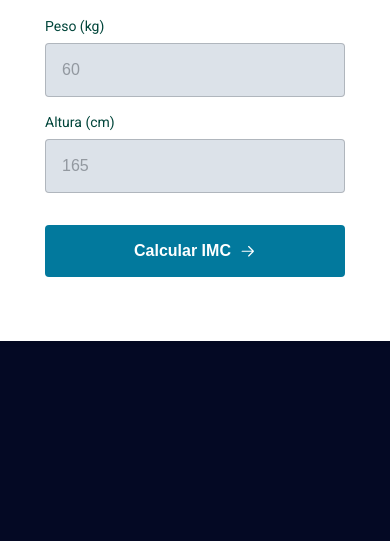
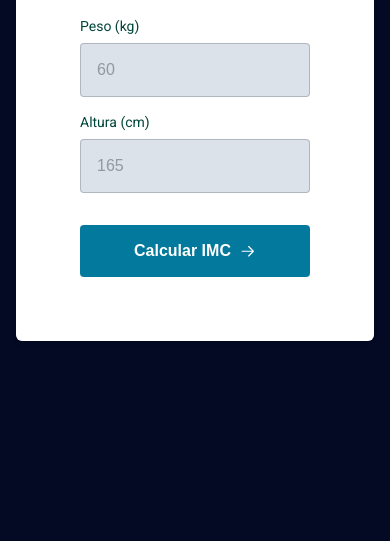
Before and after one commit to renatozocchi/Calculadora-de-IMC, a plain HTML site: page index.html in a window 390 px wide. Shown: the part 303-844 px from the top of the page. Drawn offline with Linux system fonts and the light colour scheme.

Commit message:
Update style.css
add mobile mode

```diff
--- a/style.css
+++ b/style.css
@@ -35,6 +35,7 @@ body, input, button {
   height: 100vh;
   display: grid;
   place-content: center;
+  padding: 1.6rem;
 }
 
 .card {
@@ -53,11 +54,6 @@ body, input, button {
   color: var(--tt-heading);
 }
 
-/* para responsivo tirar form e .conteiner padding 1.6rem */
-
-form {
-  width: 30rem;
-}
 
 form h1 {
   margin-bottom: 3.2rem;
@@ -175,3 +171,9 @@ form button:hover {
   transform: translateY(-30px);
   transition: transform .5s;
 }
+
+@media (min-width: 750px) {
+form {
+  width: 30rem;
+}
+}
```
